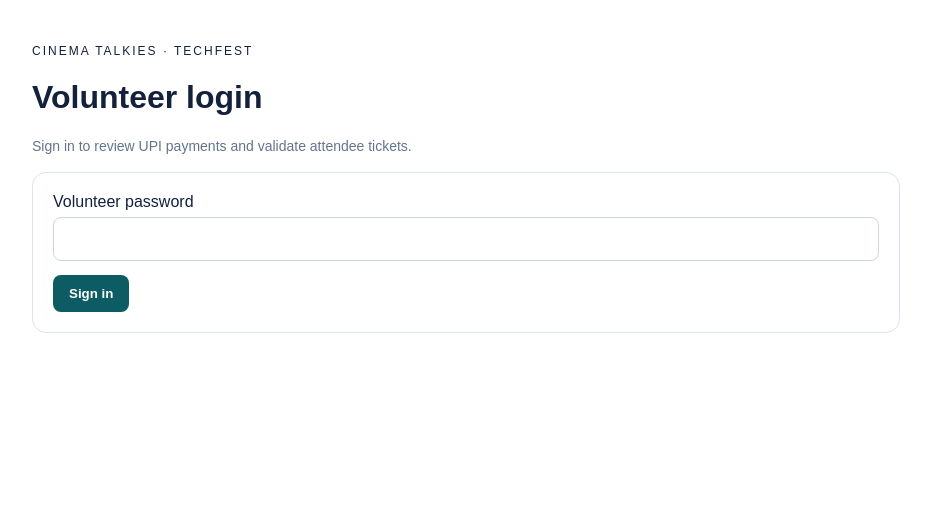
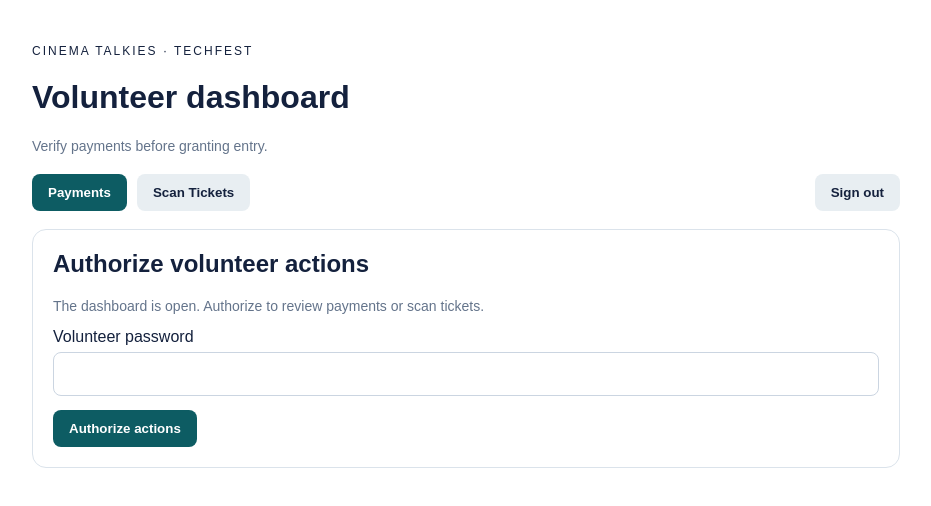
Before and after one commit to nihaloves/event-ticketing-system, a React (Vite) app in the folder volunteer-frontend/: page / in a window 1280 px wide. Shown: the top 506 px of the page, without its empty margins (174-1105 px from the left). Built offline with nearby package versions, Linux system fonts and the light colour scheme.

Commit message:
Open volunteer dashboard without full-screen login

```diff
--- a/volunteer-frontend/src/App.jsx
+++ b/volunteer-frontend/src/App.jsx
@@ -114,33 +114,6 @@
     }
   }
 
-  if (!token) {
-    return (
-      <main style={styles.page}>
-        <p style={{ letterSpacing: 2, fontSize: 12 }}>CINEMA TALKIES · TECHFEST</p>
-        <h1>Volunteer login</h1>
-        <p style={styles.muted}>Sign in to review UPI payments and validate attendee tickets.</p>
-
-        <form style={styles.panel} onSubmit={login}>
-          <label htmlFor="staff-password">Volunteer password</label>
-          <input
-            id="staff-password"
-            type="password"
-            autoComplete="current-password"
-            value={password}
-            onChange={(event) => setPassword(event.target.value)}
-            required
-            style={styles.input}
-          />
-          <button type="submit" disabled={loading} style={{ ...styles.button, ...styles.primary }}>
-            {loading ? "Signing in..." : "Sign in"}
-          </button>
-          {message && <p role="status">{message}</p>}
-        </form>
-      </main>
-    );
-  }
-
   return (
     <main style={styles.page}>
       <p style={{ letterSpacing: 2, fontSize: 12 }}>CINEMA TALKIES · TECHFEST</p>
@@ -168,9 +141,34 @@
         </button>
       </nav>
 
+      {!token && (
+        <form style={styles.panel} onSubmit={login}>
+          <h2 style={{ marginTop: 0 }}>Authorize volunteer actions</h2>
+          <p style={styles.muted}>
+            The dashboard is open. Authorize to review payments or scan tickets.
+          </p>
+          <label htmlFor="staff-password">Volunteer password</label>
+          <input
+            id="staff-password"
+            type="password"
+            autoComplete="current-password"
+            value={password}
+            onChange={(event) => setPassword(event.target.value)}
+            required
+            style={styles.input}
+          />
+          <button
+            type="submit"
+            disabled={loading}
+            style={{ ...styles.button, ...styles.primary }}
+          >
+            {loading ? "Authorizing..." : "Authorize actions"}
+          </button>
+        </form>
+      )}
       {message && <p role="status">{message}</p>}
 
-      {tab === "payments" && (
+      {token && tab === "payments" && (
         <section>
           <div style={{ display: "flex", justifyContent: "space-between", alignItems: "center", gap: 12 }}>
             <h2>Pending payments ({payments.length})</h2>
@@ -239,7 +237,7 @@
         </section>
       )}
 
-      {tab === "scanner" && <Scanner token={token} />}
+      {token && tab === "scanner" && <Scanner token={token} />}
     </main>
   );
 }
```
